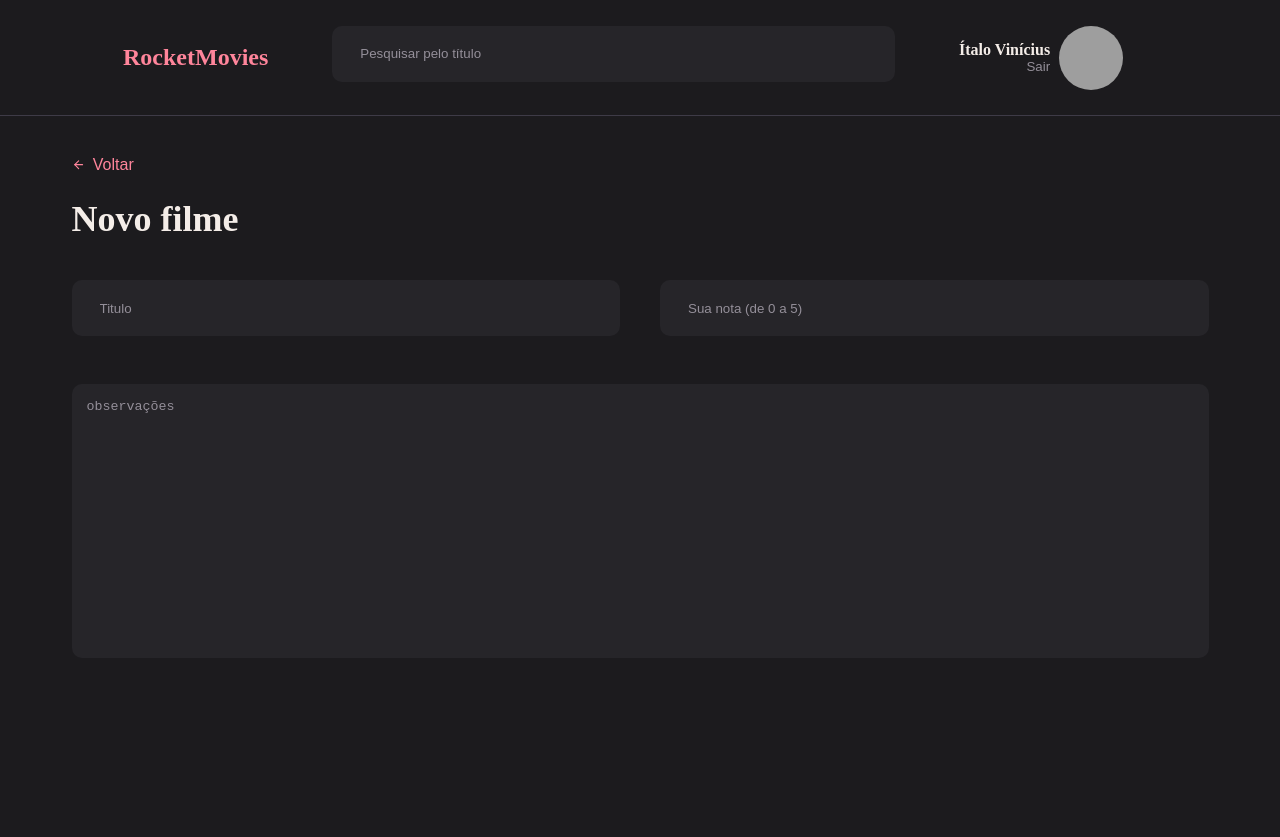
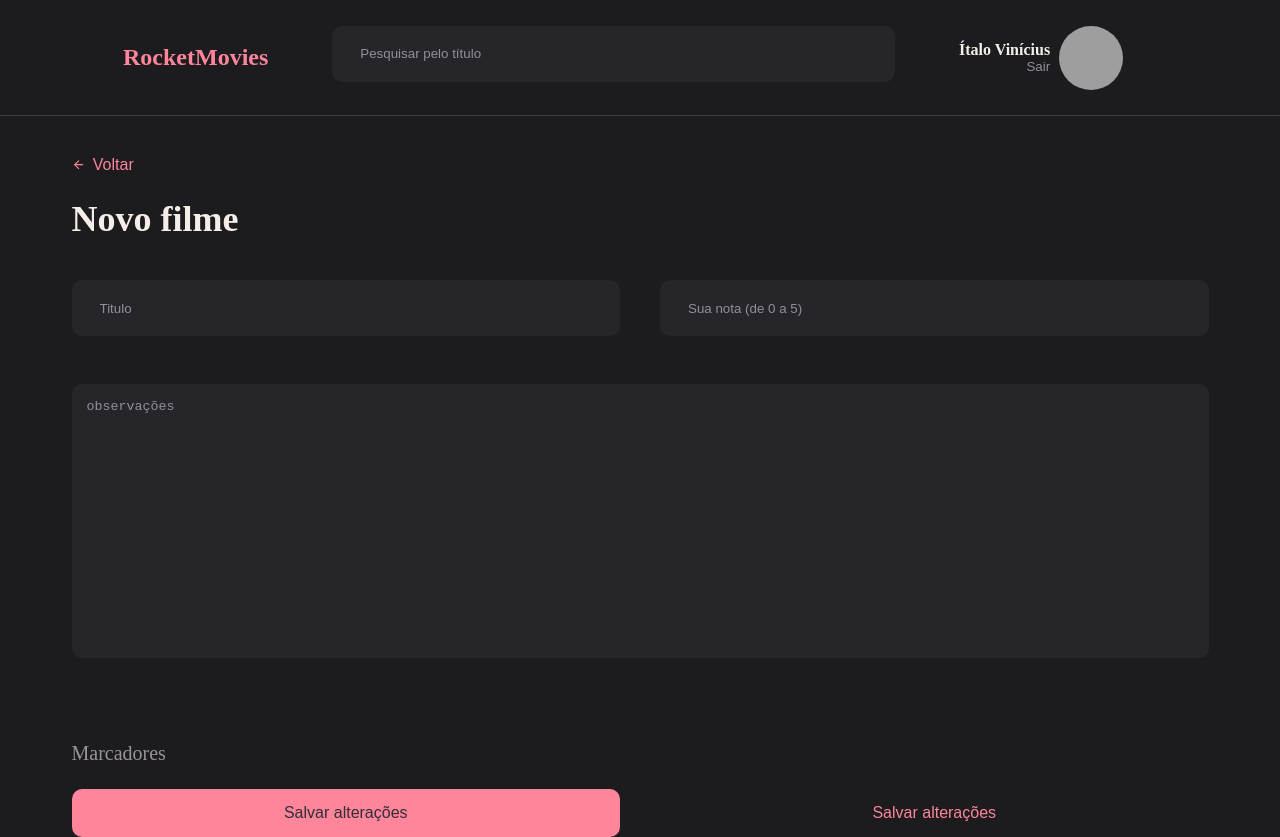
Before and after one commit to Italovini223/rocket-movies-front-end, a React (Vite) app: page / in a window 1280 px wide. Before the commit the page ends 800 px from the top, so only its background shows below. Built offline with nearby package versions, Linux system fonts and the light colour scheme; grey boxes are pictures that could not be loaded.

Commit message:
♻️ refactor: change color props in Button

```diff
--- a/src/components/Button/index.jsx
+++ b/src/components/Button/index.jsx
@@ -1,10 +1,11 @@
 import { Container } from "./styles";
 
-export function Button({title, loading = false}){
+export function Button({title, type, loading = false, Delete = false}){
   return(
     <Container
-      typeof="button"
+      typeof={type}
       disabled={loading}
+      Deleted={Delete}
     >
       {loading ? "Loading..." : title}
     </Container>
--- a/src/components/Button/styles.js
+++ b/src/components/Button/styles.js
@@ -5,13 +5,13 @@ export const Container = styled.button`
   height: 48px;
 
   border: none;
-  background-color: ${({theme}) => theme.COLORS.SALMON};
+  background-color: ${({theme, Deleted}) => !Deleted ? theme.COLORS.SALMON : theme.COLORS.BACKGROUND_900};
 
   border-radius: 10px;
 
   font-size: 16px;
   font-weight: 500;
-  color: ${({theme}) => theme.COLORS.GREY_100};
+  color: ${({theme, Deleted}) => !Deleted ? theme.COLORS.GREY_100 : theme.COLORS.SALMON};
 
   &:disabled {
     opacity: 0.5;
--- a/src/pages/New/index.jsx
+++ b/src/pages/New/index.jsx
@@ -4,6 +4,7 @@ import{ Header} from '../../components/Header'
 import {ArrowButton} from '../../components/ArrowButton';
 import { Input } from "../../components/Input";
 import { TextArea } from "../../components/TextArea";
+import {Button} from '../../components/Button'
 
 export function New() {
   return(
@@ -19,19 +20,37 @@ export function New() {
         <div>
           <Input
             type='text'
+            id='title'
             placeholder='Titulo'
           />
 
           <Input
             type='number'
+            id='note'
             min={0}
             max={5}
             placeholder='Sua nota (de 0 a 5)'
           />
         </div>
+
         <TextArea
+          id='comment'
           placeholder='observações'
         />
+
+        <h3>Marcadores</h3>
+
+        <div className="buttons">
+        <Button
+            title='Salvar alterações'
+            type='submit'
+          />
+           <Button
+            title='Salvar alterações'
+            type='submit'
+            Delete
+          />
+        </div>
       </Content>
     </Container>
   )
--- a/src/pages/New/styles.js
+++ b/src/pages/New/styles.js
@@ -20,4 +20,13 @@ export const Content = styled.div`
     align-items: center;
     gap: 40px;
   }
+
+  > h3 {
+    font-weight: 400;
+    font-size: 20px;
+
+    color: ${({theme}) => theme.COLORS.GREY_400};
+
+    margin: 40px 0 24px;
+  }
 `;
```
